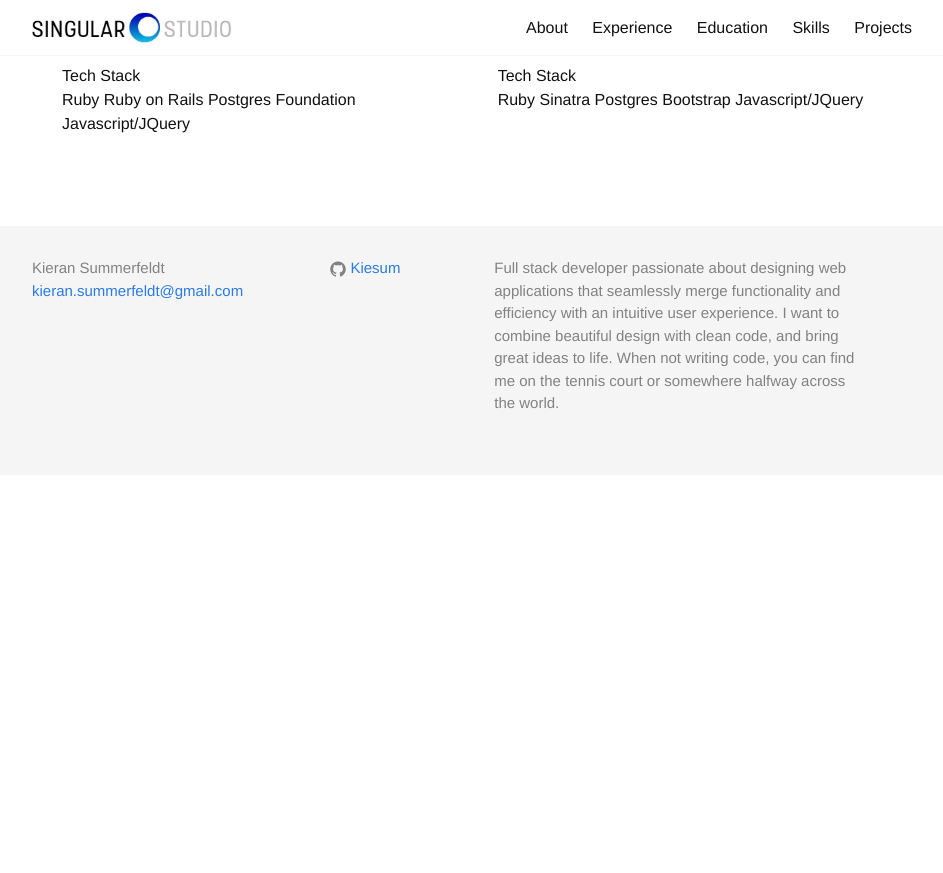
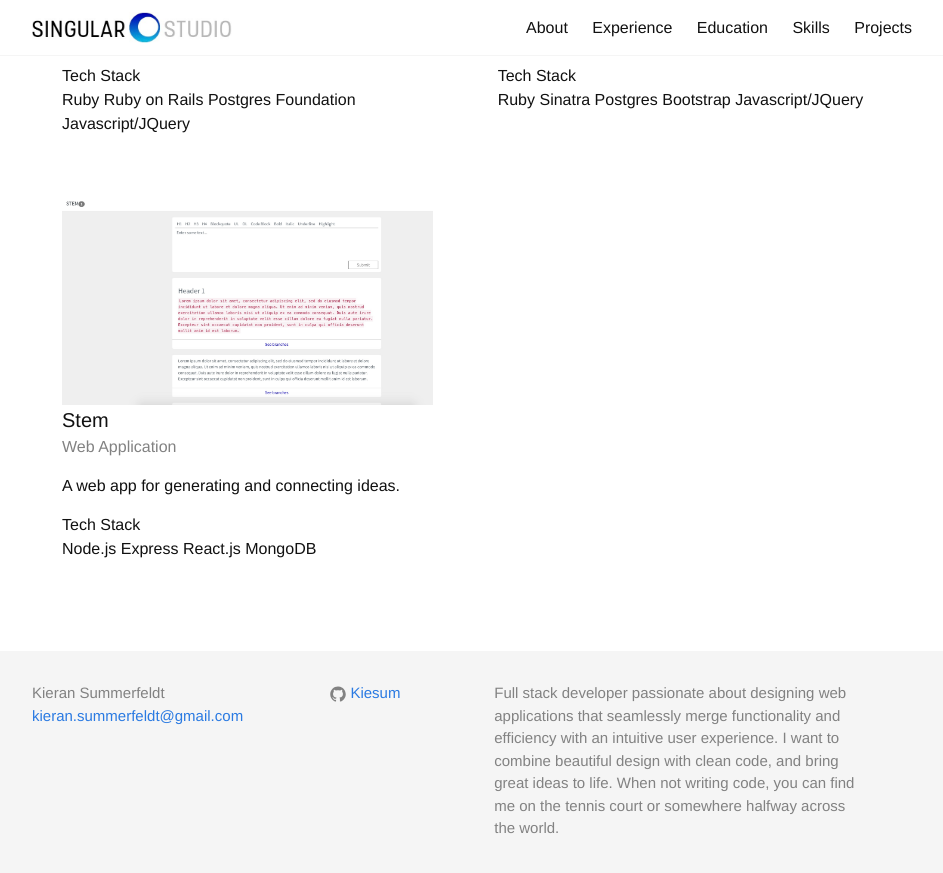
Before and after one commit to Kiesum/kiesum.github.io, a Jekyll site: the page built from index.html, in a window 1280 px wide and 900 px high, scrolled down 4055 px. Shown: the top 873 px of the window, without its empty margins (168-1111 px from the left). Built offline with Jekyll 4.4.1, drawn with Linux system fonts in a browser that asks for light colours; nearby versions of some CDN libraries; before the commit the page ends 4530 px from its top, so only the background shows below that.

Commit message:
added stem to projects

```diff
--- a/_includes/projects.html
+++ b/_includes/projects.html
@@ -40,5 +40,17 @@
         <li>Javascript/JQuery</li>
       </ul>
     </div>
+    <div class="website">
+      <img src="/assets/img/stem.jpg">
+      <h3 class="name">Stem</h3>
+      <p class="type">Web Application</p>
+      <p>A web app for generating and connecting ideas.</p>
+      <ul><h4 class="tech-stack">Tech Stack</h4>
+        <li>Node.js</li>
+        <li>Express</li>
+        <li>React.js</li>
+        <li>MongoDB</li>
+      </ul>
+    </div>
   </div>
 </div>
```
Also changed, not shown: assets/img/stem.jpg (added).
